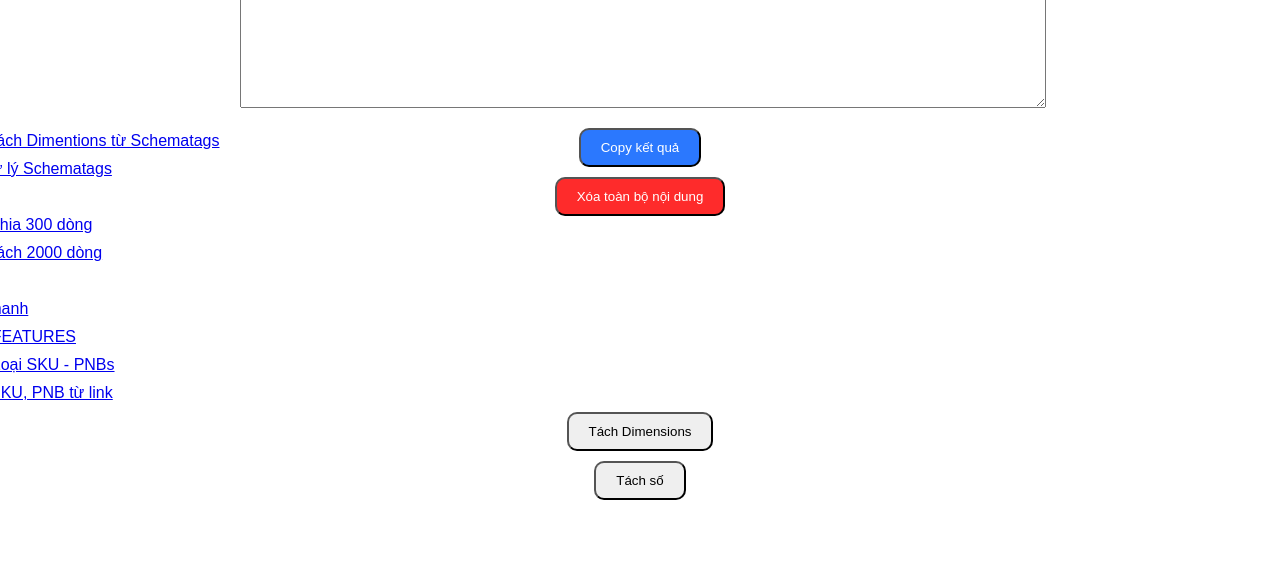
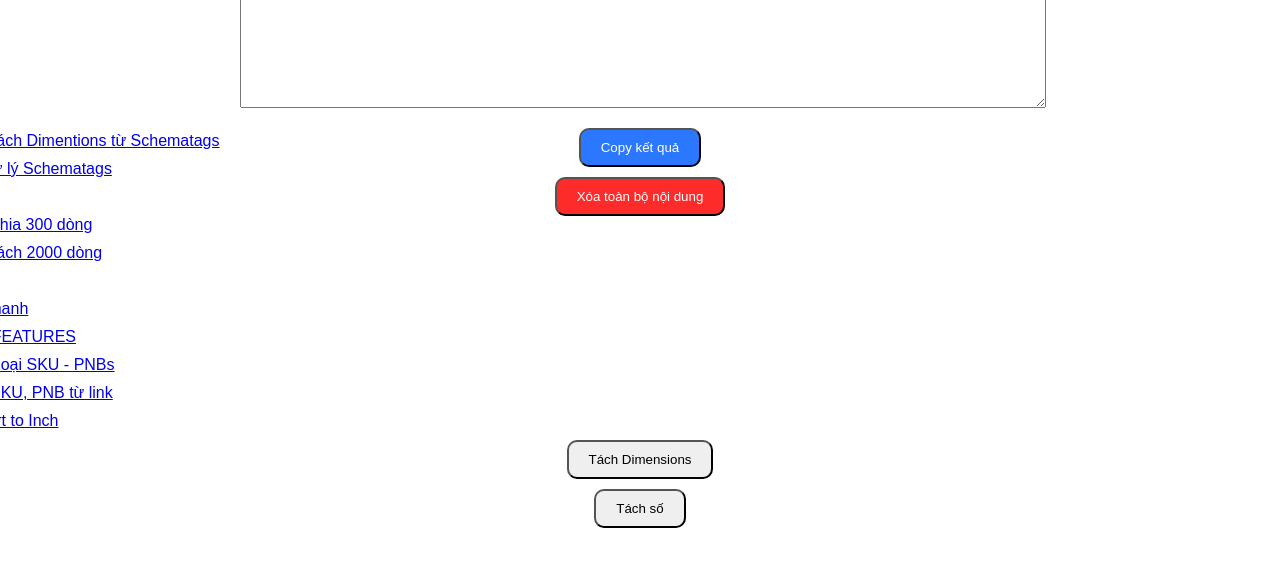
Before and after one commit to ThienBk/tools-et-by-thien, a website: page tools.html in a window 1280 px wide. Shown: the part 156-722 px from the top of the page. Drawn offline with Linux system fonts and the light colour scheme.

Commit message:
Update tools.html

```diff
--- a/tools.html
+++ b/tools.html
@@ -71,6 +71,7 @@
       <a href="xuLyFeatureAndTags.html">Xư lý FEATURES </a>
       <a href="phanLoai.html">Phân Loại SKU - PNBs </a>
       <a href="TachSKU.html">Tách SKU, PNB từ link </a>
+      <a href="inchConvert.html">Convert to Inch </a>
       <button onclick="splitNumbers()">Tách Dimensions</button>
       <button onclick="splitNumbersWithComma()">Tách số</button>
       <div class="fastButton">
```
